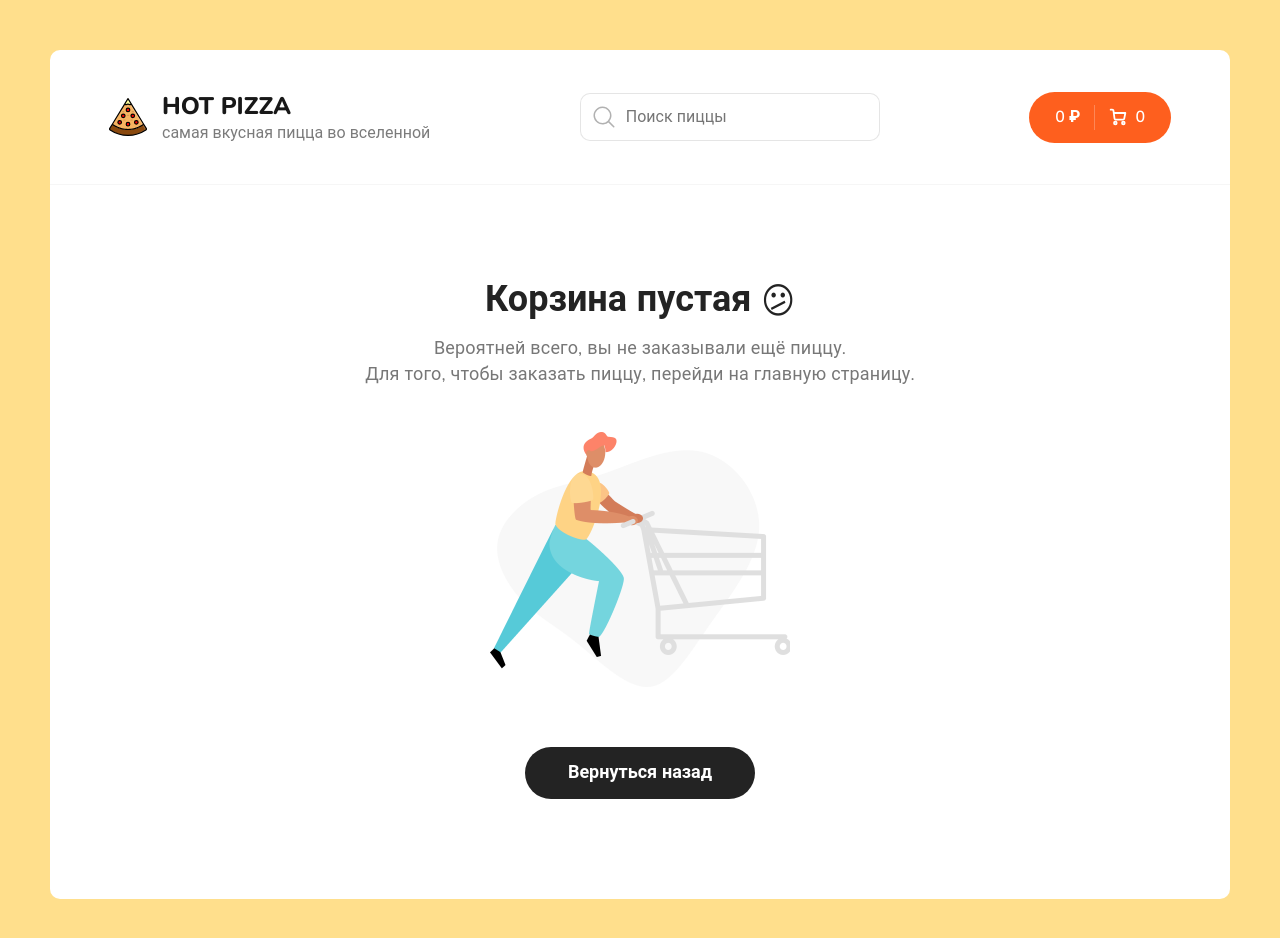
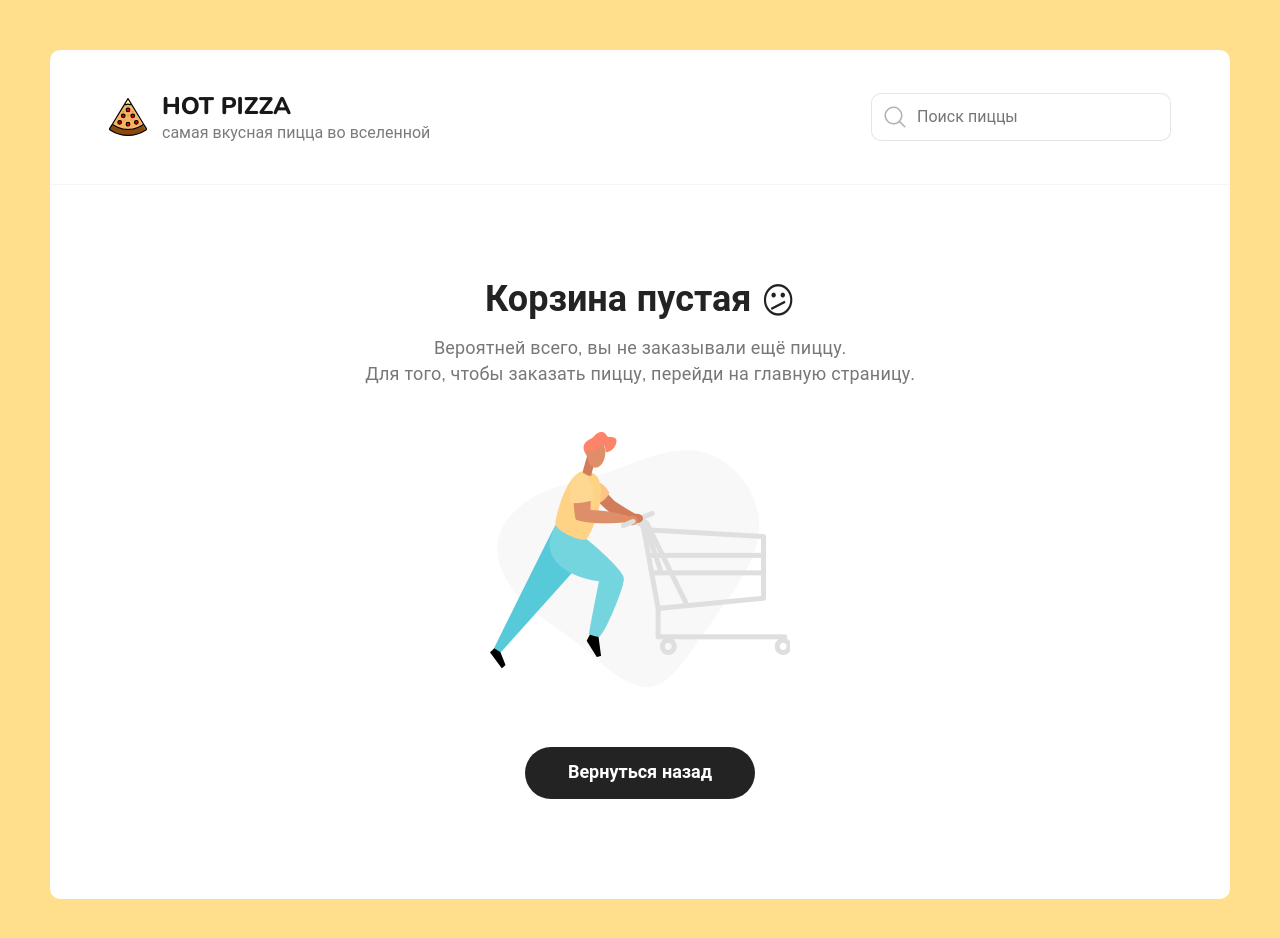
Before and after one commit to dag0S/hot-pizza-spa-app, a React (Vite) app: page /cart in a window 1280 px wide. Shown: the top 938 px of the page. Built offline with nearby package versions, Linux system fonts and the light colour scheme.

Commit message:
useLocation

```diff
--- a/src/components/Header/Header.tsx
+++ b/src/components/Header/Header.tsx
@@ -1,4 +1,4 @@
-import { Link } from 'react-router-dom';
+import { Link, useLocation } from 'react-router-dom';
 import { useSelector } from 'react-redux';
 
 import logo from '../../assets/img/pizza-logo.svg';
@@ -8,6 +8,10 @@ const Header = () => {
   const { totalPrice, items } = useSelector((state) => state.cart);
   const totalCount = items.reduce((sum, item) => sum + item.count, 0);
 
+  const location = useLocation();
+
+  console.log(location.pathname, window.location.pathname);
+  // 17: 00
   return (
     <div className="header">
       <div className="container">
@@ -21,6 +25,7 @@ const Header = () => {
           </div>
         </Link>
         <Search />
+        {location.pathname !== '/cart' && (
           <div className="header__cart">
             <Link to="/cart" className="button button--cart">
               <span>{totalPrice} ₽</span>
@@ -56,6 +61,7 @@ const Header = () => {
               <span>{totalCount}</span>
             </Link>
           </div>
+        )}
       </div>
     </div>
   );
```
Lines whose indentation alone changed are shown as unchanged.
